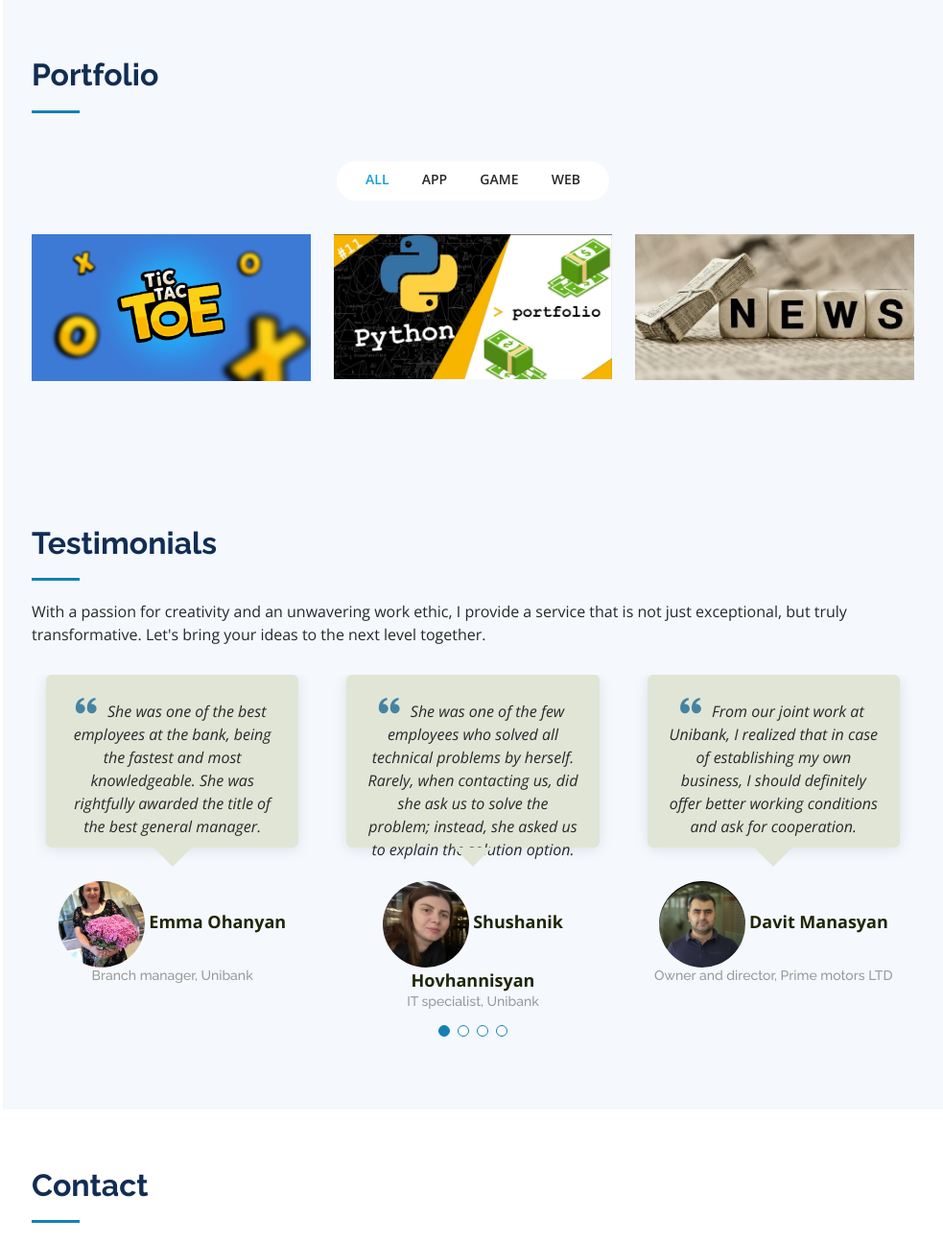
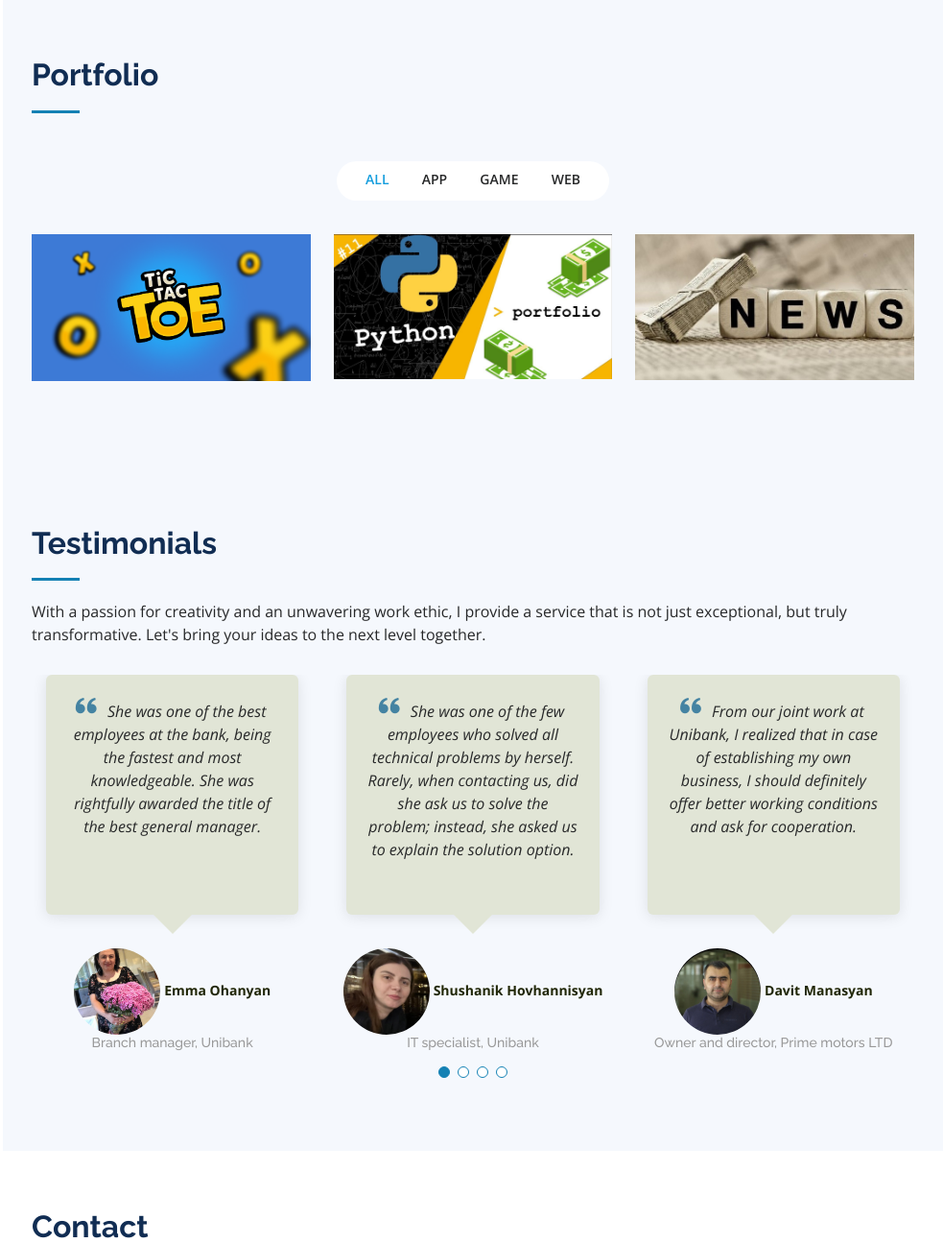
Before and after one commit to avagyanie/portfolio, a Django app: page / in a window 1280 px wide. Shown: the part 3934-5229 px from the top of the page at 96% size, without its empty margins (297-1280 px from the left). Run offline with Django 4.2, Linux system fonts and the light colour scheme; data comes from the database, SQL or seed files in the repository; some libraries are stand-ins or nearby versions.

Commit message:
testimonials css - height

```diff
--- a/portfolio/resume/static/assets/css/style.css
+++ b/portfolio/resume/static/assets/css/style.css
@@ -773,14 +773,14 @@ section {
 }
 
 .testimonials .testimonial-item a {
-  font-size: 18px;
+  font-size: 14px;
   font-weight: bold;
   margin: 10px 0 5px 0;
   color: #202606;
 }
 
 .testimonials .testimonial-item a:hover {
-  font-size: 18px;
+  font-size: 14px;
   font-weight: bold;
   margin: 10px 0 5px 0;
   color: #8a955a;
@@ -812,7 +812,7 @@ section {
 }
 
 .testimonials .testimonial-item p {
-  height: 180px;
+  height: 250px;
   font-style: italic;
   margin: 0 15px 15px 15px;
   padding: 20px;
```
